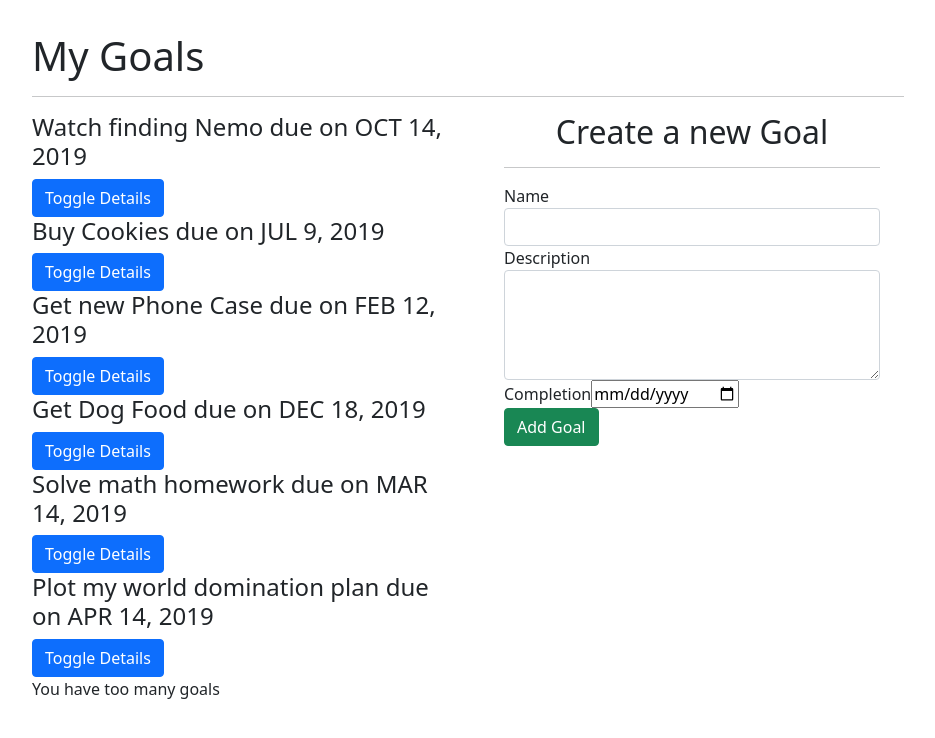
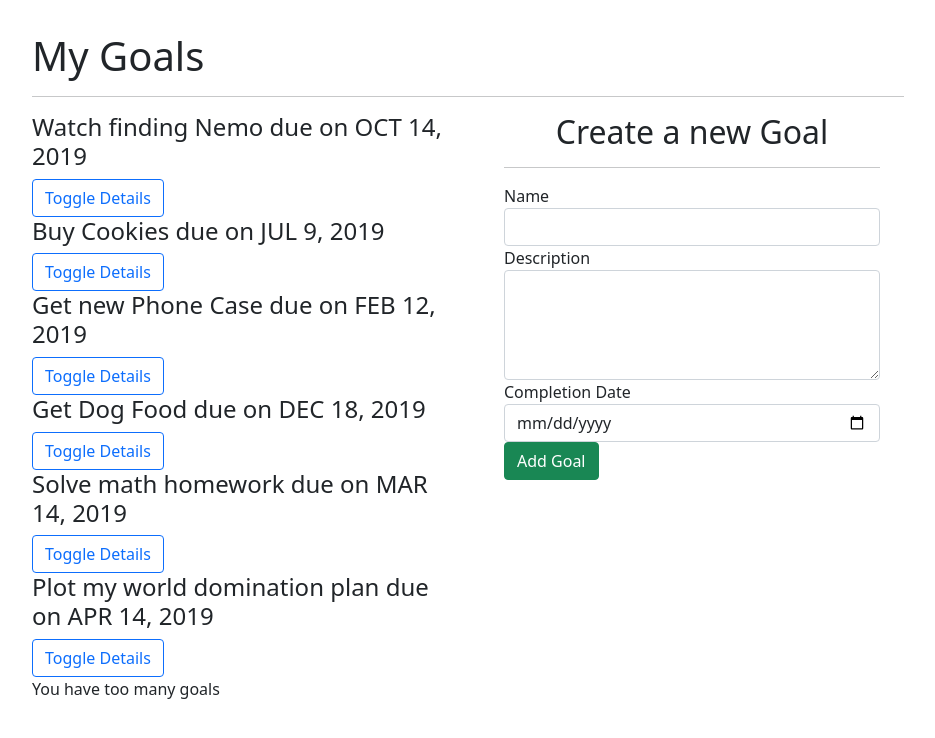
Before and after one commit to ngetichnicholas/Goals, an Angular app: page / in a window 1280 px wide. Shown: the top 738 px of the page, without its empty margins (172-1107 px from the left). Built offline with nearby package versions, Linux system fonts and the light colour scheme.

Commit message:
Add changes

```diff
--- a/src/app/goal-form/goal-form.component.html
+++ b/src/app/goal-form/goal-form.component.html
@@ -20,8 +20,8 @@
       </div>
       <div class="form-group">
 
-          <label for="complete">Completion</label>
-          <input type='date' id="complete" [(ngModel)]="newGoal.completeDate" name="completeDate" #completeDate="ngModel" required>
+          <label for="complete">Completion Date</label>
+          <input class="form-control" type='date' id="complete" [(ngModel)]="newGoal.completeDate" name="completeDate" #completeDate="ngModel" required>
           <div [hidden]="completeDate.valid || completeDate.pristine" class="alert alert-danger">
             <p>Date is required</p>
           </div>
--- a/src/app/goal/goal.component.html
+++ b/src/app/goal/goal.component.html
@@ -7,7 +7,7 @@
       <div *ngFor='let goal of goals;let i = index'>
         <div>
           <h4 id={{i}} appStrikethrough>{{goal.name}} due on {{goal.completeDate|date|uppercase}}</h4>
-          <button (click)='toggleDetails(i)' class="btn btn-primary">Toggle Details</button>
+          <button (click)='toggleDetails(i)' class="btn btn-outline-primary">Toggle Details</button>
         </div>
 
         <div *ngIf='goal.showDescription'>
```
